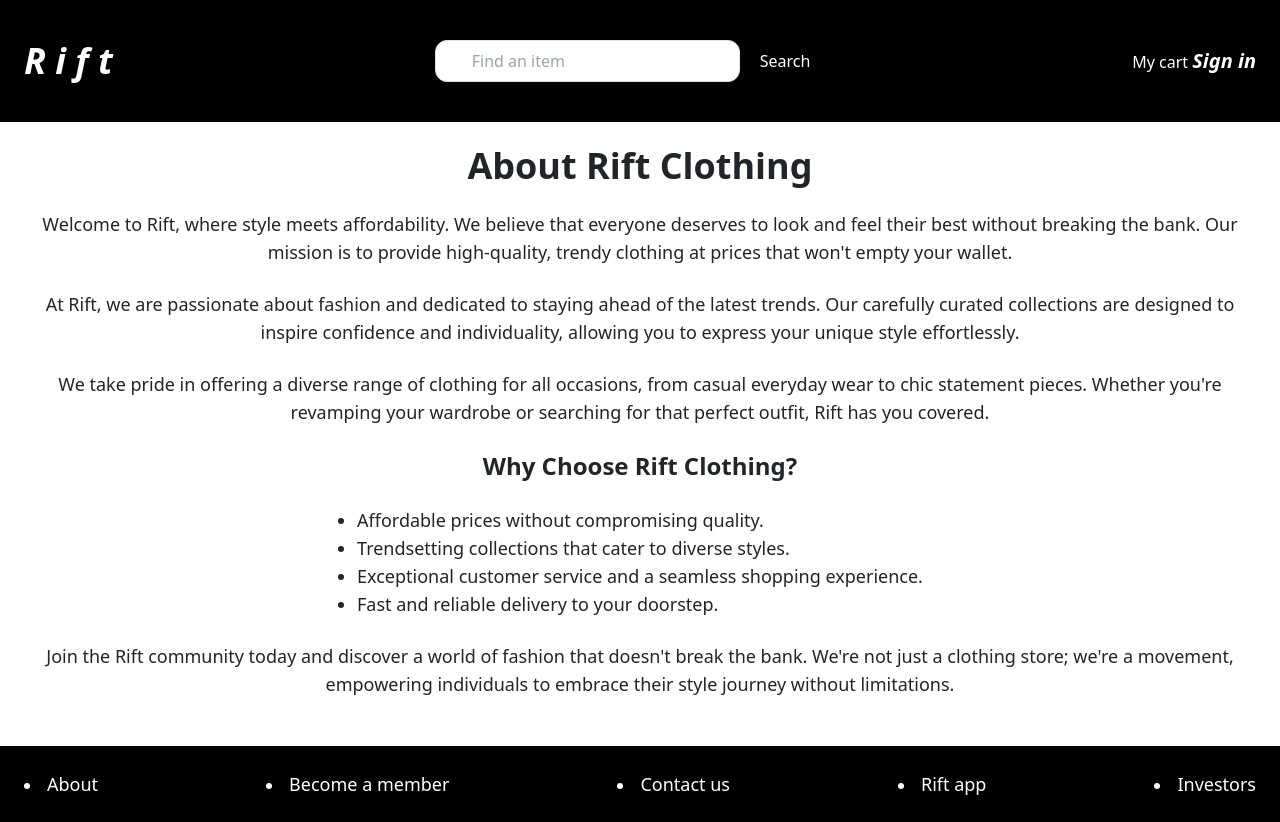
After one commit to kuznimyk/Prestigueclothing, a Django app: page /about/ in a window 1280 px wide. The commit adds this page. Run offline with Django 4.2, Linux system fonts and the light colour scheme; some libraries are stand-ins or nearby versions.

Commit message:
finished footer links

```diff
--- /dev/null
+++ b/main/templates/main/about.html
@@ -0,0 +1,25 @@
+{% extends 'main/base.html' %}
+{% block title %}About{% endblock %}
+
+{% block content %}
+    <div class="text-center">
+        <h1 class="text-4xl font-semibold mb-6">About Rift Clothing</h1>
+        <p class="text-lg mb-6">Welcome to Rift, where style meets affordability. We believe that everyone deserves to look and feel their best without breaking the bank. Our mission is to provide high-quality, trendy clothing at prices that won't empty your wallet.</p>
+
+        <p class="text-lg mb-6">At Rift, we are passionate about fashion and dedicated to staying ahead of the latest trends. Our carefully curated collections are designed to inspire confidence and individuality, allowing you to express your unique style effortlessly.</p>
+
+        <p class="text-lg mb-6">We take pride in offering a diverse range of clothing for all occasions, from casual everyday wear to chic statement pieces. Whether you're revamping your wardrobe or searching for that perfect outfit, Rift has you covered.</p>
+
+        <div class="text-center mb-6">
+            <h2 class="text-2xl font-semibold mb-4">Why Choose Rift Clothing?</h2>
+            <ul class="list-disc text-lg text-left inline-block">
+                <li>Affordable prices without compromising quality.</li>
+                <li>Trendsetting collections that cater to diverse styles.</li>
+                <li>Exceptional customer service and a seamless shopping experience.</li>
+                <li>Fast and reliable delivery to your doorstep.</li>
+            </ul>
+        </div>
+
+        <p class="text-lg mb-6">Join the Rift community today and discover a world of fashion that doesn't break the bank. We're not just a clothing store; we're a movement, empowering individuals to embrace their style journey without limitations.</p>
+    </div>
+{% endblock %}
--- a/main/templates/main/base.html
+++ b/main/templates/main/base.html
@@ -34,11 +34,11 @@
 
 
     <footer class='py-6 px-6 flex justify-between bg-black text-white'>
-        <li><a href="#" class='text-lg text-white-500 hover:text-gray-400'>About</a></li>
+        <li><a href="{%url 'main:about'%}" class='text-lg text-white-500 hover:text-gray-400'>About</a></li>
         <li><a href="#" class='text-lg text-white-500 hover:text-gray-400'>Become a member</a></li>
-        <li><a href="#" class='text-lg text-white-500 hover:text-gray-400'>Contact us</a></li>
-        <li><a href="#" class='text-lg text-white-500 hover:text-gray-400'>Rift app</a></li>
-        <li><a href="#" class='text-lg text-white-500 hover:text-gray-400'>Investors</a></li>
+        <li><a href="{%url 'main:contact'%}" class='text-lg text-white-500 hover:text-gray-400'>Contact us</a></li>
+        <li><a href="" class='text-lg text-white-500 hover:text-gray-400'>Rift app</a></li>
+        <li><a href="{%url 'main:investors'%}" class='text-lg text-white-500 hover:text-gray-400'>Investors</a></li>
     </footer>
 
 </body>
--- a/main/urls.py
+++ b/main/urls.py
@@ -14,5 +14,8 @@ urlpatterns = [
     path('<int:pk>/deleteitem', views.deleteitem, name = 'deleteitem'),
     path('addtocart/<int:pk>/', views.addtocart, name = 'addtocart'),
     path('viewcart', views.viewcart, name = 'viewcart'),
-    path('logout/', views.logout_view, name = 'logout')
+    path('logout/', views.logout_view, name = 'logout'),
+    path('about/', views.about, name = 'about'),
+    path('contact/', views.contact, name = 'contact'),
+    path('investors', views.investors, name = 'investors'),
 ]
--- a/main/views.py
+++ b/main/views.py
@@ -142,6 +142,16 @@ def addtocart(request, pk):
     print(request.session['cartids'])
     return redirect('main:viewcart')
 
+
+def about(request):
+    return render(request, 'main/about.html')
+
+def contact(request):
+    return render(request, 'main/contact.html')
+
+def investors(request):
+    return render(request, 'main/investors.html')
+
 class ItemListView(ListView):
     model = Item
     template_name = 'main/index.html'
```
Also changed, not shown: main/templates/main/contact.html (added, +16 -0 lines), main/templates/main/investors.html (added, +25 -0 lines), db.sqlite3.
